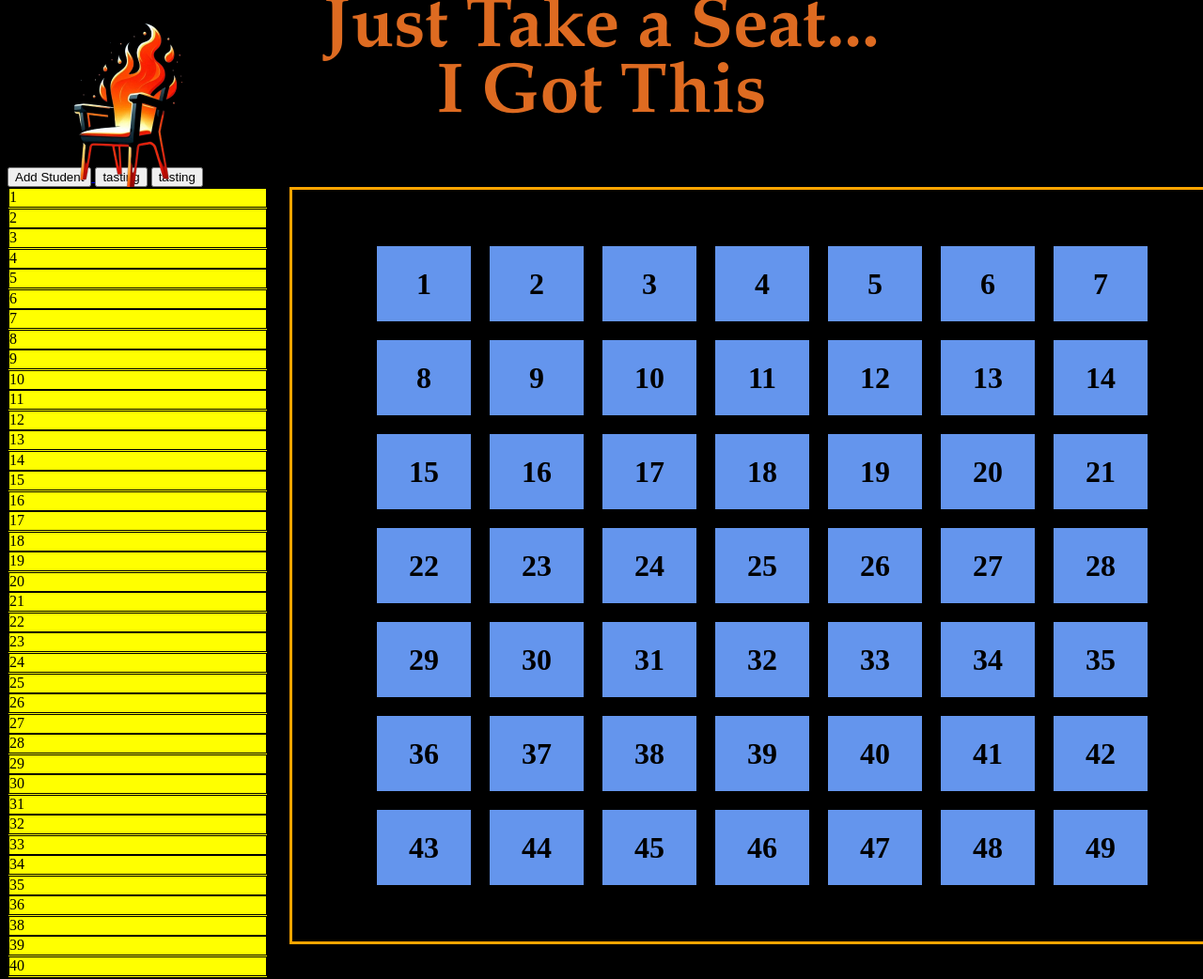
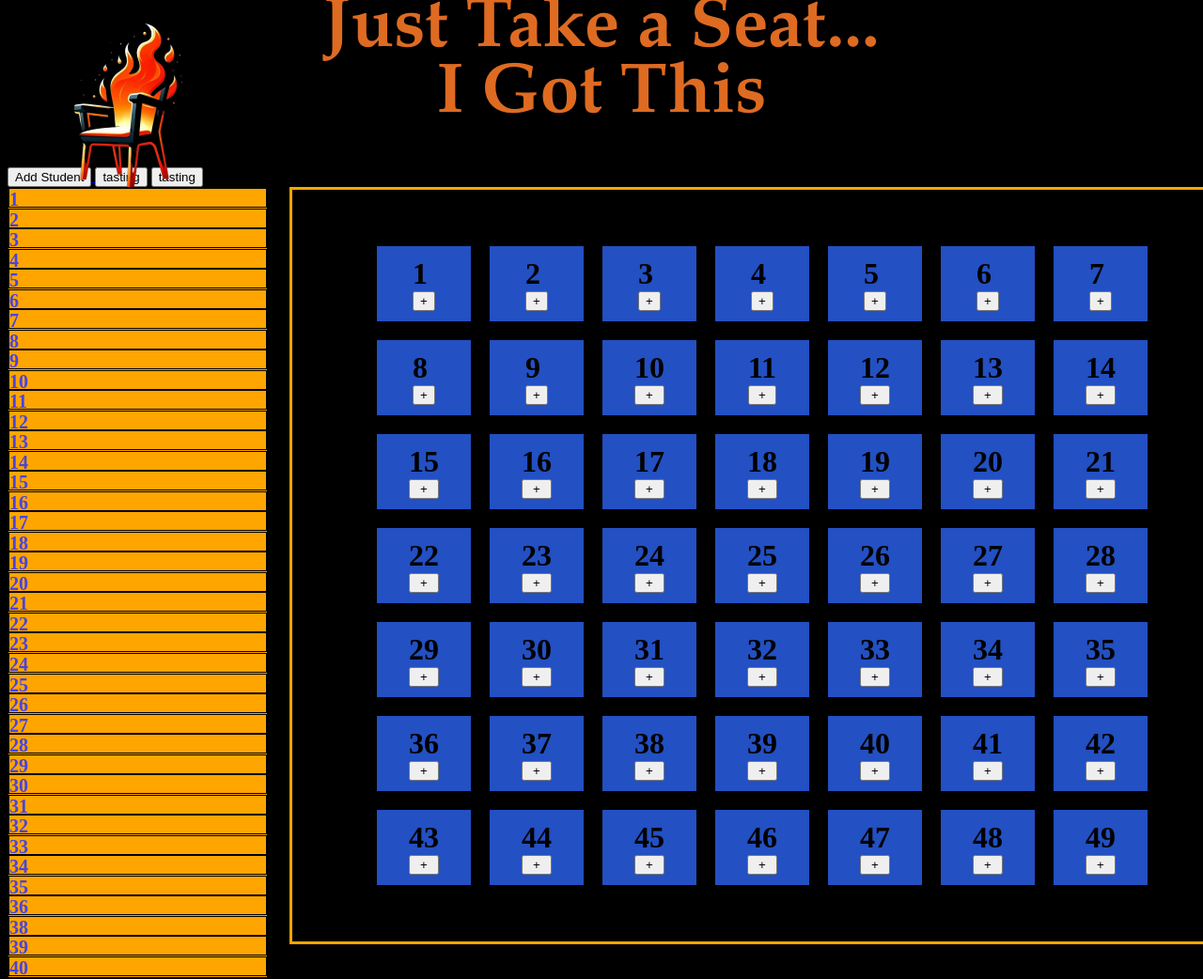
Before and after one commit to Browhatyoudoin/Just-take-a-seat--I-got-this, a website: page frontToe/index.html in a window 1280 px wide. Shown: the top 1042 px of the page at 94% size. Drawn offline with Linux system fonts and the light colour scheme.

Commit message:
w css stuff

```diff
--- a/frontToe/index.html
+++ b/frontToe/index.html
@@ -17,7 +17,12 @@
       <button id="studentAdd">Add Student</button>
     </a>
 
-    <button id="tasting" onclick="accessTeacherInfo('MsChoi'); accessPeriodInfo('Lang1'); accessStudentInfo(420693)">tasting</button>
+    <button
+      id="tasting"
+      onclick="accessTeacherInfo('MsChoi'); accessPeriodInfo('Lang1'); accessStudentInfo(420693)"
+    >
+      tasting
+    </button>
     <script src="../backend/script.js"></script>
     <button id="tasting" onclick="accessInfo()">tasting</button>
     <div id="studentList" class="STUDENT">
@@ -63,55 +68,55 @@
     </div>
     <!--<button onclick="accessInfo()">click</button>-->
     <div id="grid-parent">
-      <div class="grid-item">1</div>
-      <div class="grid-item">2</div>
-      <div class="grid-item">3</div>
-      <div class="grid-item">4</div>
-      <div class="grid-item">5</div>
-      <div class="grid-item">6</div>
-      <div class="grid-item">7</div>
-      <div class="grid-item">8</div>
-      <div class="grid-item">9</div>
-      <div class="grid-item">10</div>
-      <div class="grid-item">11</div>
-      <div class="grid-item">12</div>
-      <div class="grid-item">13</div>
-      <div class="grid-item">14</div>
-      <div class="grid-item">15</div>
-      <div class="grid-item">16</div>
-      <div class="grid-item">17</div>
-      <div class="grid-item">18</div>
-      <div class="grid-item">19</div>
-      <div class="grid-item">20</div>
-      <div class="grid-item">21</div>
-      <div class="grid-item">22</div>
-      <div class="grid-item">23</div>
-      <div class="grid-item">24</div>
-      <div class="grid-item">25</div>
-      <div class="grid-item">26</div>
-      <div class="grid-item">27</div>
-      <div class="grid-item">28</div>
-      <div class="grid-item">29</div>
-      <div class="grid-item">30</div>
-      <div class="grid-item">31</div>
-      <div class="grid-item">32</div>
-      <div class="grid-item">33</div>
-      <div class="grid-item">34</div>
-      <div class="grid-item">35</div>
-      <div class="grid-item">36</div>
-      <div class="grid-item">37</div>
-      <div class="grid-item">38</div>
-      <div class="grid-item">39</div>
-      <div class="grid-item">40</div>
-      <div class="grid-item">41</div>
-      <div class="grid-item">42</div>
-      <div class="grid-item">43</div>
-      <div class="grid-item">44</div>
-      <div class="grid-item">45</div>
-      <div class="grid-item">46</div>
-      <div class="grid-item">47</div>
-      <div class="grid-item">48</div>
-      <div class="grid-item">49</div>
+      <div class="grid-item">1<button>+</button></div>
+      <div class="grid-item">2<button>+</button></div>
+      <div class="grid-item">3<button>+</button></div>
+      <div class="grid-item">4<button>+</button></div>
+      <div class="grid-item">5<button>+</button></div>
+      <div class="grid-item">6<button>+</button></div>
+      <div class="grid-item">7<button>+</button></div>
+      <div class="grid-item">8<button>+</button></div>
+      <div class="grid-item">9<button>+</button></div>
+      <div class="grid-item">10<button>+</button></div>
+      <div class="grid-item">11<button>+</button></div>
+      <div class="grid-item">12<button>+</button></div>
+      <div class="grid-item">13<button>+</button></div>
+      <div class="grid-item">14<button>+</button></div>
+      <div class="grid-item">15<button>+</button></div>
+      <div class="grid-item">16<button>+</button></div>
+      <div class="grid-item">17<button>+</button></div>
+      <div class="grid-item">18<button>+</button></div>
+      <div class="grid-item">19<button>+</button></div>
+      <div class="grid-item">20<button>+</button></div>
+      <div class="grid-item">21<button>+</button></div>
+      <div class="grid-item">22<button>+</button></div>
+      <div class="grid-item">23<button>+</button></div>
+      <div class="grid-item">24<button>+</button></div>
+      <div class="grid-item">25<button>+</button></div>
+      <div class="grid-item">26<button>+</button></div>
+      <div class="grid-item">27<button>+</button></div>
+      <div class="grid-item">28<button>+</button></div>
+      <div class="grid-item">29<button>+</button></div>
+      <div class="grid-item">30<button>+</button></div>
+      <div class="grid-item">31<button>+</button></div>
+      <div class="grid-item">32<button>+</button></div>
+      <div class="grid-item">33<button>+</button></div>
+      <div class="grid-item">34<button>+</button></div>
+      <div class="grid-item">35<button>+</button></div>
+      <div class="grid-item">36<button>+</button></div>
+      <div class="grid-item">37<button>+</button></div>
+      <div class="grid-item">38<button>+</button></div>
+      <div class="grid-item">39<button>+</button></div>
+      <div class="grid-item">40<button>+</button></div>
+      <div class="grid-item">41<button>+</button></div>
+      <div class="grid-item">42<button>+</button></div>
+      <div class="grid-item">43<button>+</button></div>
+      <div class="grid-item">44<button>+</button></div>
+      <div class="grid-item">45<button>+</button></div>
+      <div class="grid-item">46<button>+</button></div>
+      <div class="grid-item">47<button>+</button></div>
+      <div class="grid-item">48<button>+</button></div>
+      <div class="grid-item">49<button>+</button></div>
     </div>
 
     <script>
--- a/frontToe/style.css
+++ b/frontToe/style.css
@@ -21,8 +21,11 @@ body {
     grid-template-rows: repeat(40, auto);
     width:275px;
     height:840px;
-    background-color: yellow;
+    background-color: orange;
     position:absolute;
+    color: rgb(72, 67, 224);
+    font-weight:bold;
+    font-size: 20px;
 }
 
 .STUDENT{
@@ -50,7 +53,7 @@ body {
     display: grid;
     place-content: center;
     font-weight: bold;
-    background-color:cornflowerblue;
+    background-color:rgb(35, 80, 194);
     margin: auto;
 }
 
```
Also changed, not shown: frontToe/addStudent.html (+18 -4 lines), frontToe/student.css (+12 -5 lines).
